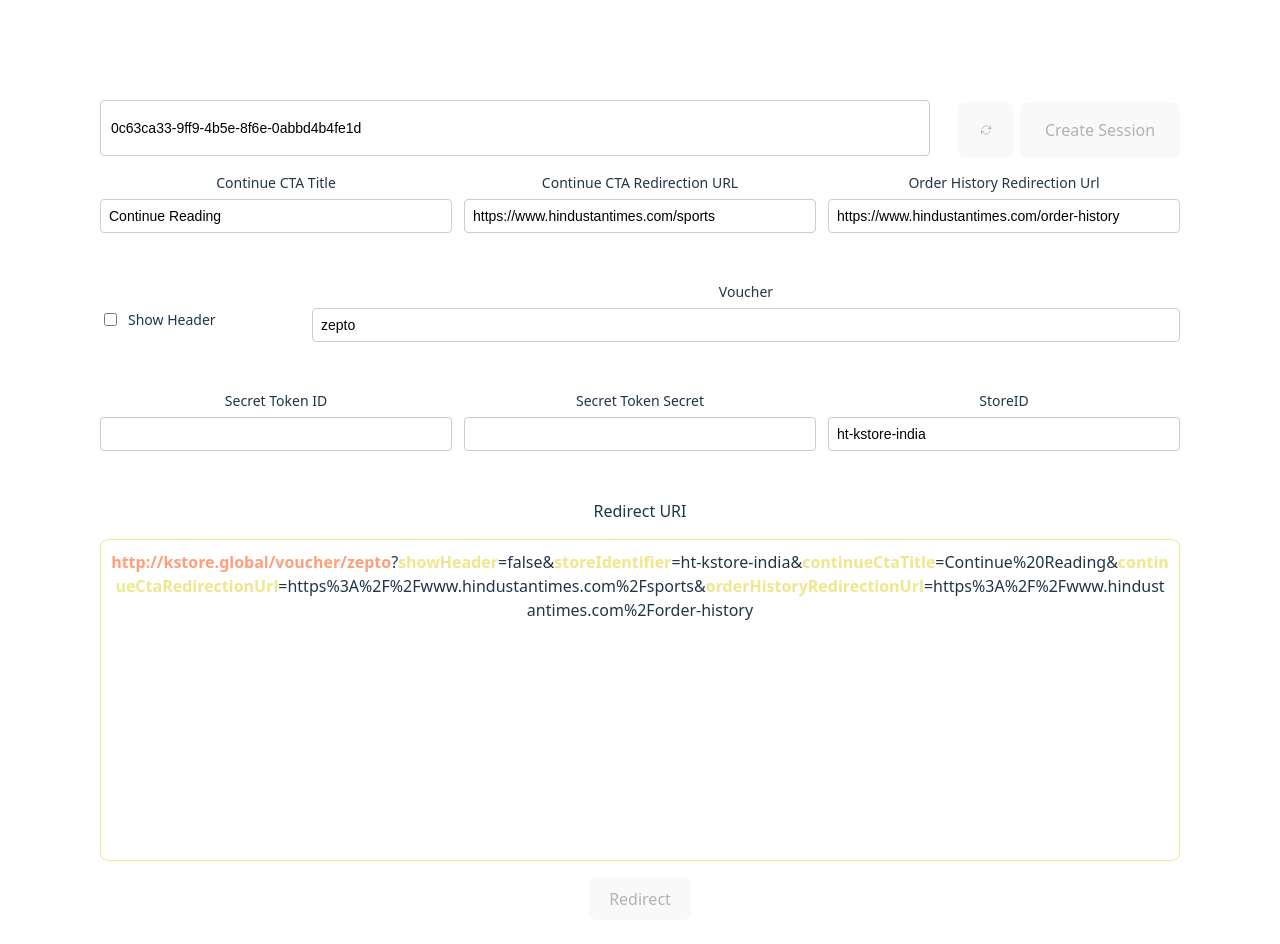
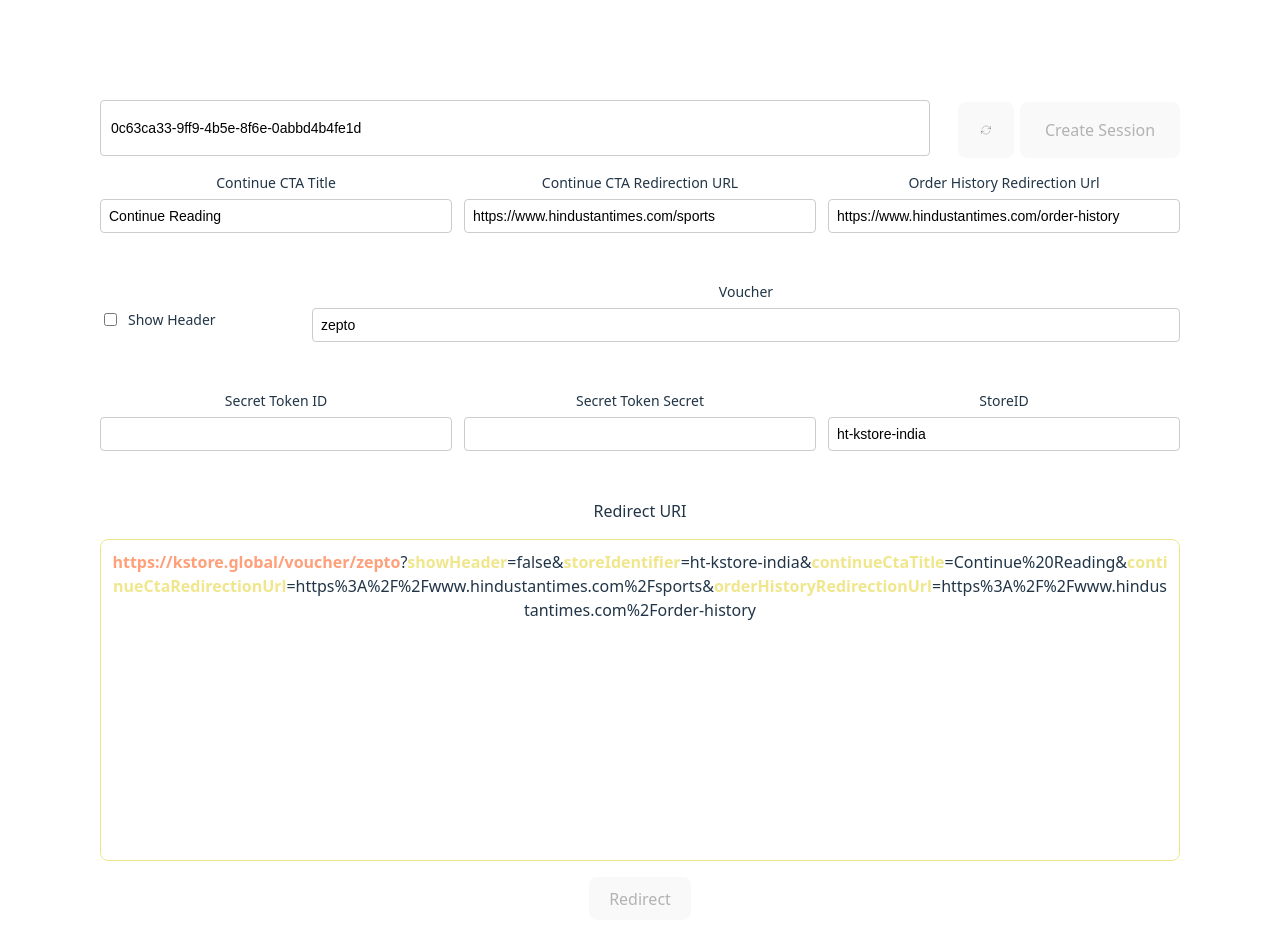
Before and after one commit to pankaj-gkm/HT, a React (Vite) app: page / in a window 1280 px wide. Shown: the top 944 px of the page. Built offline with nearby package versions, Linux system fonts and the light colour scheme.

Commit message:
fix: prod url

```diff
--- a/src/App.tsx
+++ b/src/App.tsx
@@ -50,7 +50,9 @@ const defaultTokens = isStaging
       "x-client-secret": "",
     };
 
-const storeUrl = isStaging ? "http://localhost:3001" : "http://kstore.global";
+const storeUrl = isStaging
+  ? "https://stage.kstore.global/"
+  : "https://kstore.global";
 
 function App() {
   const [open, setOpen] = useState(false);
```
